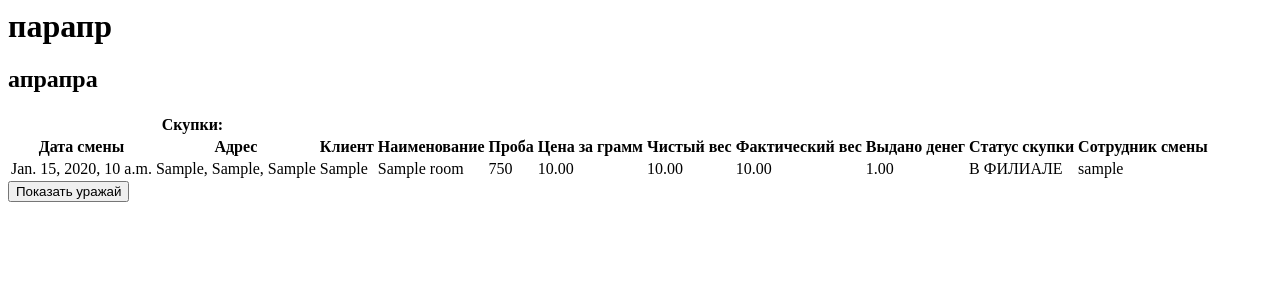
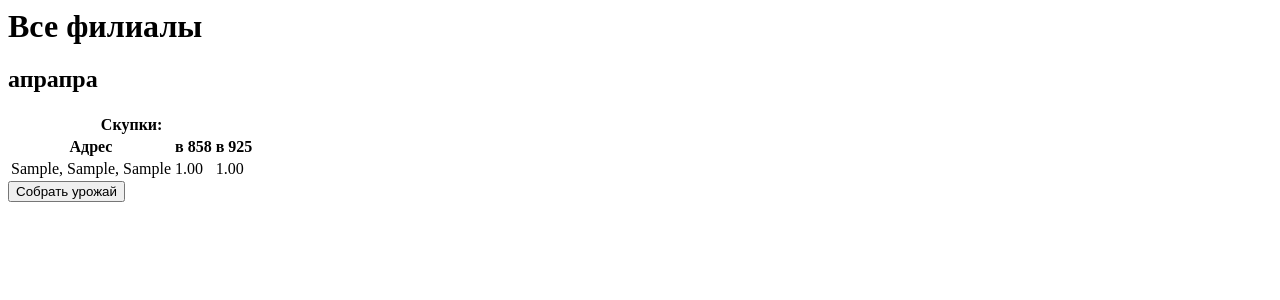
Before and after one commit to NikolayChegivarov/cash_registers, a Django app: page /harvest/views in a window 1280 px wide. Shown: the top 300 px of the page. Run offline with Django 5.2, Linux system fonts and the light colour scheme; tables that the repository leaves empty hold one stand-in row (values such as "Sample post").

Commit message:
HarvestAddressViews apdate

```diff
--- a/cashbox_app/templates/harvest_address_views.html
+++ b/cashbox_app/templates/harvest_address_views.html
@@ -11,8 +11,8 @@
 
 <body>
     <div class="headers">
-        <h1>парапр</h1>
-        <h2>апрапра</h2>
+        <h1>Конкретный филиал</h1>
+        <h2>Конкретный филиал</h2>
     </div>
     <div class="content-container2">
         <table class="balance-table">
@@ -50,7 +50,7 @@
         </table>
     </div>
     <div class="buttons">
-        <button onclick="window.location.href='{% url 'harvest_views' %}'">Показать уражай</button>
+        <button onclick="window.location.href='{% url 'harvest_views' %}'">Собрать урожай</button>
     </div>
 </body>
 </html>
--- a/cashbox_app/templates/harvest_views.html
+++ b/cashbox_app/templates/harvest_views.html
@@ -11,7 +11,7 @@
 
 <body>
     <div class="headers">
-        <h1>парапр</h1>
+        <h1>Все филиалы</h1>
         <h2>апрапра</h2>
     </div>
     <div class="content-container2">
@@ -20,37 +20,41 @@
                 <th colspan="3">Скупки:</th>
             </tr>
             <tr>
-                <th>Дата смены</th>
+<!--                <th>Дата смены</th>-->
                 <th>Адрес</th>
-                <th>Клиент</th>
-                <th>Наименование</th>
-                <th>Проба</th>
-                <th>Цена за грамм</th>
-                <th>Чистый вес</th>
-                <th>Фактический вес</th>
-                <th>Выдано денег</th>
-                <th>Статус скупки</th>
-                <th>Сотрудник смены</th>
+<!--                <th>Клиент</th>-->
+<!--                <th>Наименование</th>-->
+<!--                <th>Проба</th>-->
+<!--                <th>Цена за грамм</th>-->
+<!--                <th>Чистый вес</th>-->
+<!--                <th>Фактический вес</th>-->
+<!--                <th>Выдано денег</th>-->
+                <th>в 858</th>
+                <th>в 925</th>
+<!--                <th>Статус скупки</th>-->
+<!--                <th>Сотрудник смены</th>-->
             </tr>
             {% for item in SecretRoom %}
             <tr>
-                <td>{{ item.shift_date }}</td>
+<!--                <td>{{ item.shift_date }}</td>-->
                 <td>{{ item.id_address }}</td>
-                <td>{{ item.client }}</td>
-                <td>{{ item.nomenclature }}</td>
-                <td>{{ item.gold_standard }}</td>
-                <td>{{ item.price }}</td>
-                <td>{{ item.weight_clean }}</td>
-                <td>{{ item.weight_fact }}</td>
-                <td>{{ item.sum }}</td>
-                <td>{{ item.status }}</td>
-                <td>{{ item.author }}</td>
+<!--                <td>{{ item.client }}</td>-->
+<!--                <td>{{ item.nomenclature }}</td>-->
+<!--                <td>{{ item.gold_standard }}</td>-->
+<!--                <td>{{ item.price }}</td>-->
+<!--                <td>{{ item.weight_clean }}</td>-->
+<!--                <td>{{ item.weight_fact }}</td>-->
+<!--                <td>{{ item.sum }}</td>-->
+                <td>{{ item.converter585 }}</td>
+                <td>{{ item.converter925 }}</td>
+<!--                <td>{{ item.status }}</td>-->
+<!--                <td>{{ item.author }}</td>-->
             </tr>
             {% endfor %}
         </table>
     </div>
     <div class="buttons">
-        <button onclick="window.location.href='{% url 'harvest_views' %}'">Показать уражай</button>
+        <button onclick="window.location.href='{% url 'harvest_views' %}'">Собрать урожай</button>
     </div>
 </body>
 </html>
--- a/cashbox_app/views.py
+++ b/cashbox_app/views.py
@@ -1322,12 +1322,14 @@ class HarvestPrintViews(TemplateView):
 
     def get_context_data(self, **kwargs):
         context = super().get_context_data(**kwargs)
+
         context["SecretRoom"] = SecretRoom.objects.all()
         print(f"context: {context}")
         return context
 
 
 class HarvestAddressSchoiceViews(TemplateView):
+    """Выбор филиала для отчета урожай."""
     template_name = "harvest_address.html"
     form_class = AddressSelectionForm
     success_url = reverse_lazy("harvest_address_views")
```
